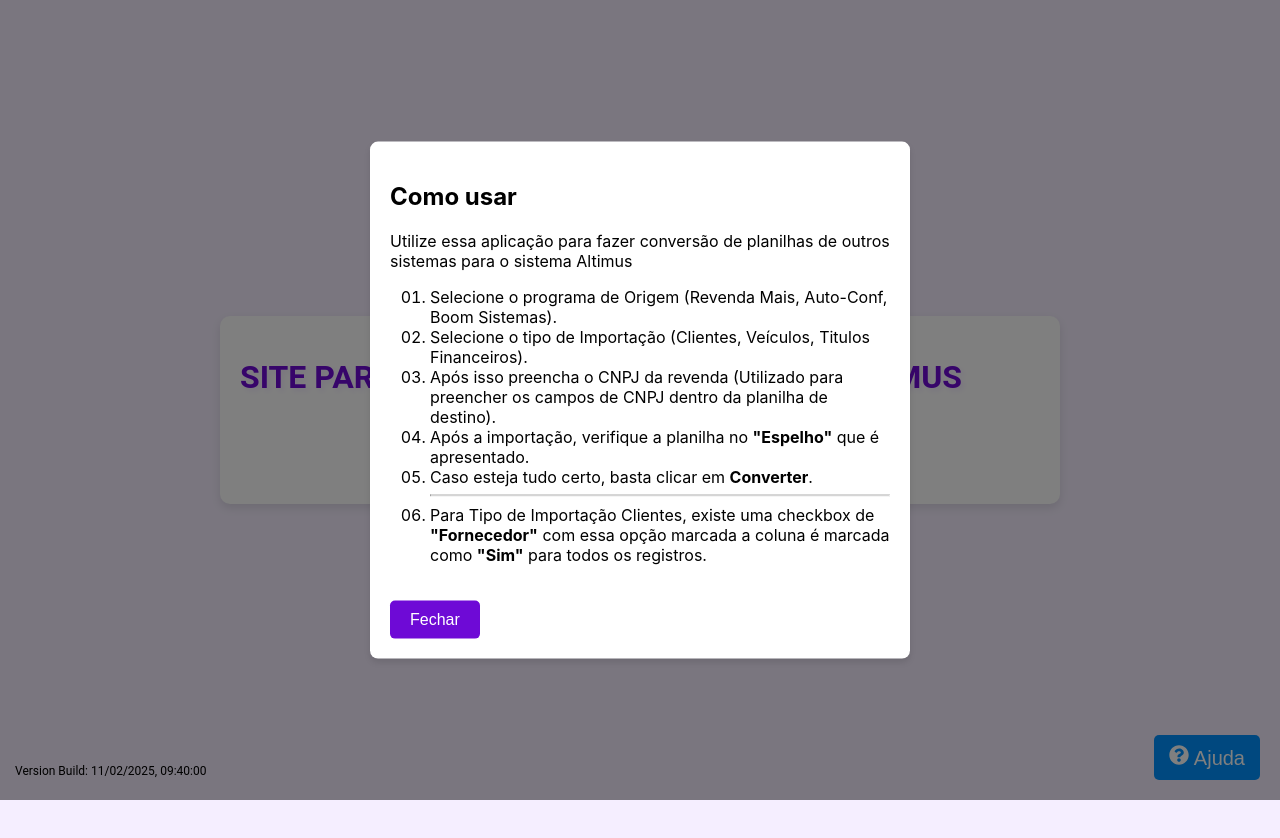
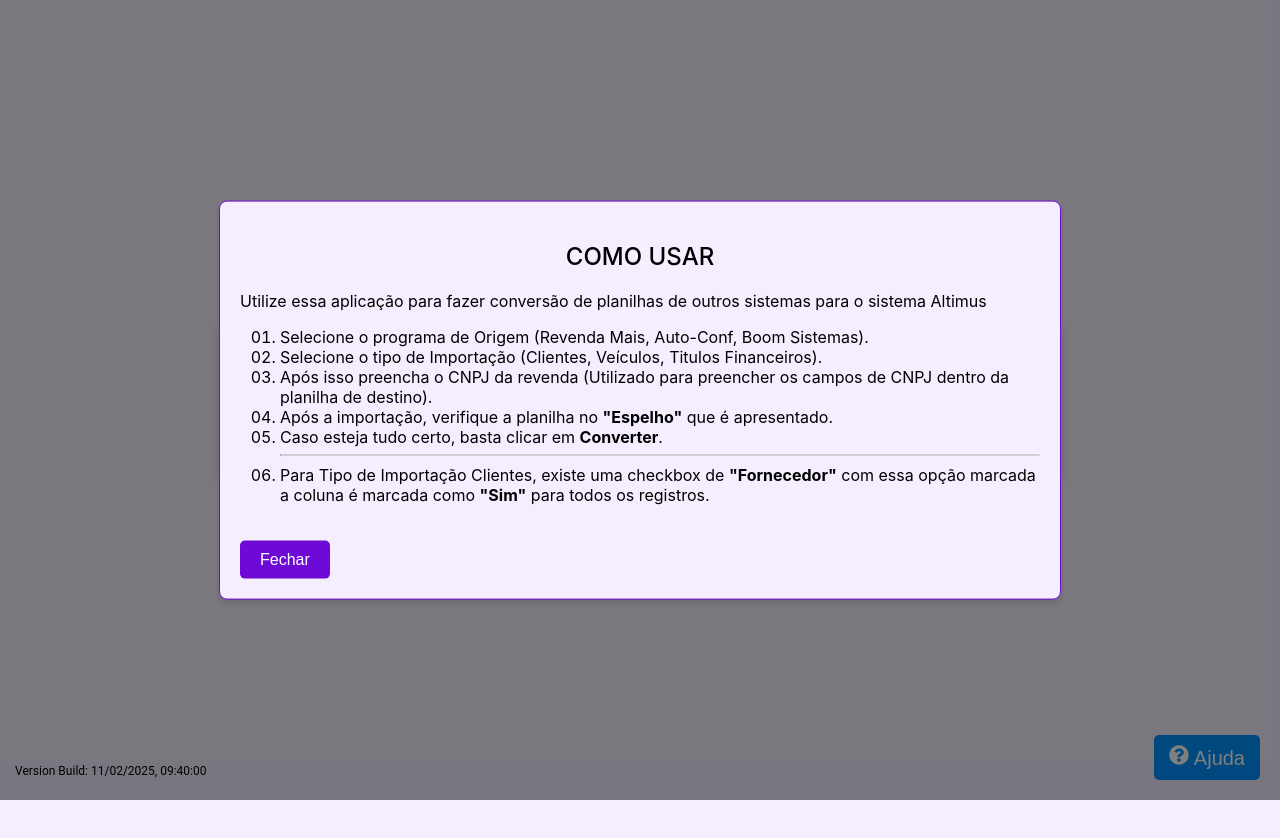
Before and after one commit to Zalasik01/importacao-site, a React (Create React App) app: page / in a window 1280 px wide. Both pictures are taken after a click on the button "Ajuda". Shown: the top 838 px of the page. After the commit the page ends 800 px from the top, so only its background shows below. Built offline with nearby package versions, Linux system fonts and the light colour scheme.

Commit message:
Ajuste de front-

```diff
--- a/src/App.css
+++ b/src/App.css
@@ -3,8 +3,11 @@
   justify-content: center;
   align-items: center;
   height: 100vh;
-  padding: 20px;
   font-family: Roboto, "Helvetica Neue", Helvetica, Arial, sans-serif;
+}
+
+.shadow {
+  box-shadow: 0 4px 6px rgba(0, 0, 0, 0.1);
 }
 
 .card-box {
@@ -57,9 +60,9 @@ input[type="text"] {
   outline: none;
 }
 
-div {
+/* div {
   margin-bottom: 20px;
-}
+} */
 
 .versao {
   font-size: 12px;
@@ -103,12 +106,11 @@ div {
   border-radius: 8px;
 }
 
-
 .help-modal {
-  background-color: #fff;
+  background-color: #f5eeff;
   padding: 20px;
   border-radius: 8px;
-  max-width: 500px;
+  max-width: 800px;
   width: 80%;
   position: fixed;
   top: 50%;
@@ -116,6 +118,7 @@ div {
   transform: translate(-50%, -50%);
   z-index: 1000;
   box-shadow: 0 4px 6px rgba(0, 0, 0, 0.1);
+  border: 1px solid #6e0ad6;
 }
 
 .help-overlay {
@@ -128,7 +131,6 @@ div {
   z-index: 999;
   margin-bottom: 0px !important;
 }
-
 
 .modal-button {
   background-color: #6e0ad6;
@@ -150,3 +152,10 @@ div {
 li {
   list-style: decimal-leading-zero;
 }
+
+.modal-title {
+  font-weight: 500;
+  text-transform: uppercase;
+  text-align: center;
+  justify-content: center;
+}
--- a/src/App.js
+++ b/src/App.js
@@ -119,7 +119,7 @@ function App() {
             className="help-modal"
             overlayClassName="help-overlay"
           >
-            <h2>Como usar</h2>
+            <h2 className="modal-title">Como usar</h2>
             <p>Utilize essa aplicação para fazer conversão de planilhas de outros sistemas para o sistema Altimus</p>
             <ul>
               <li>Selecione o programa de Origem (Revenda Mais, Auto-Conf, Boom Sistemas).</li>
```
